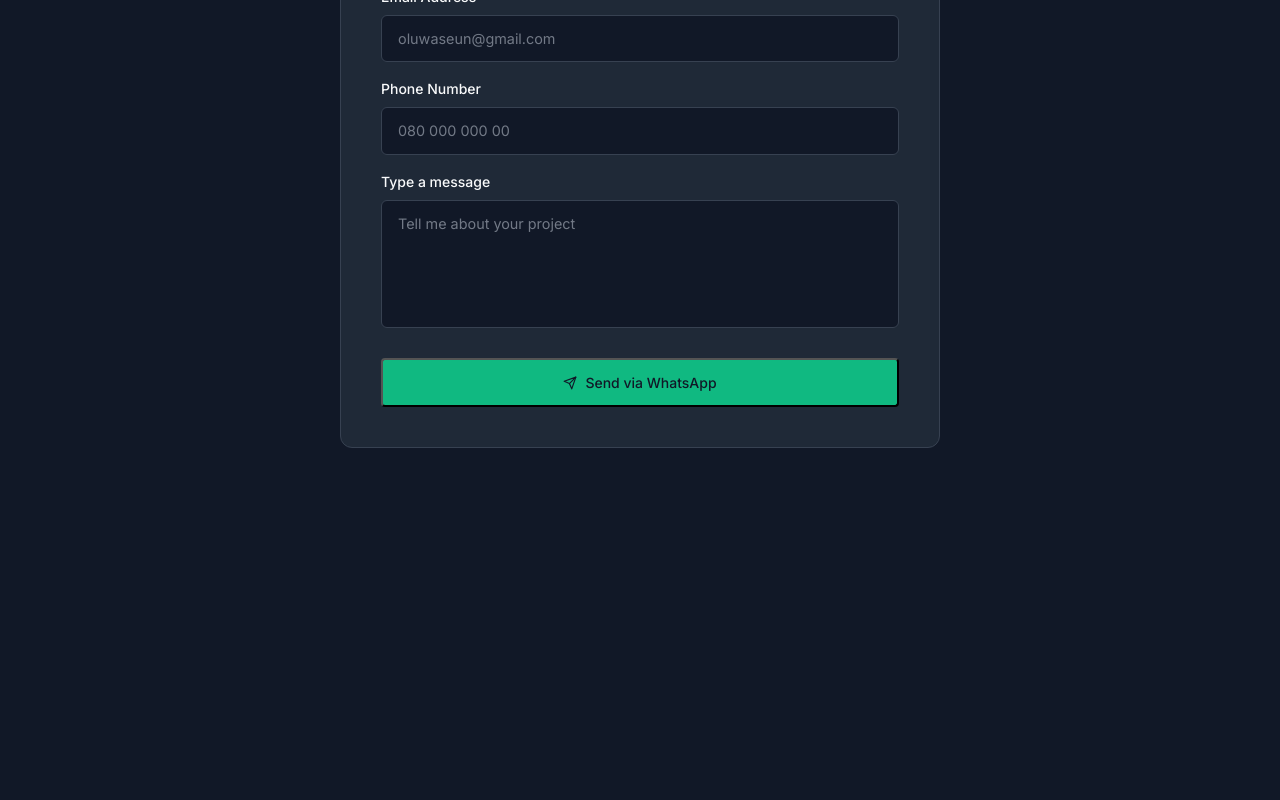
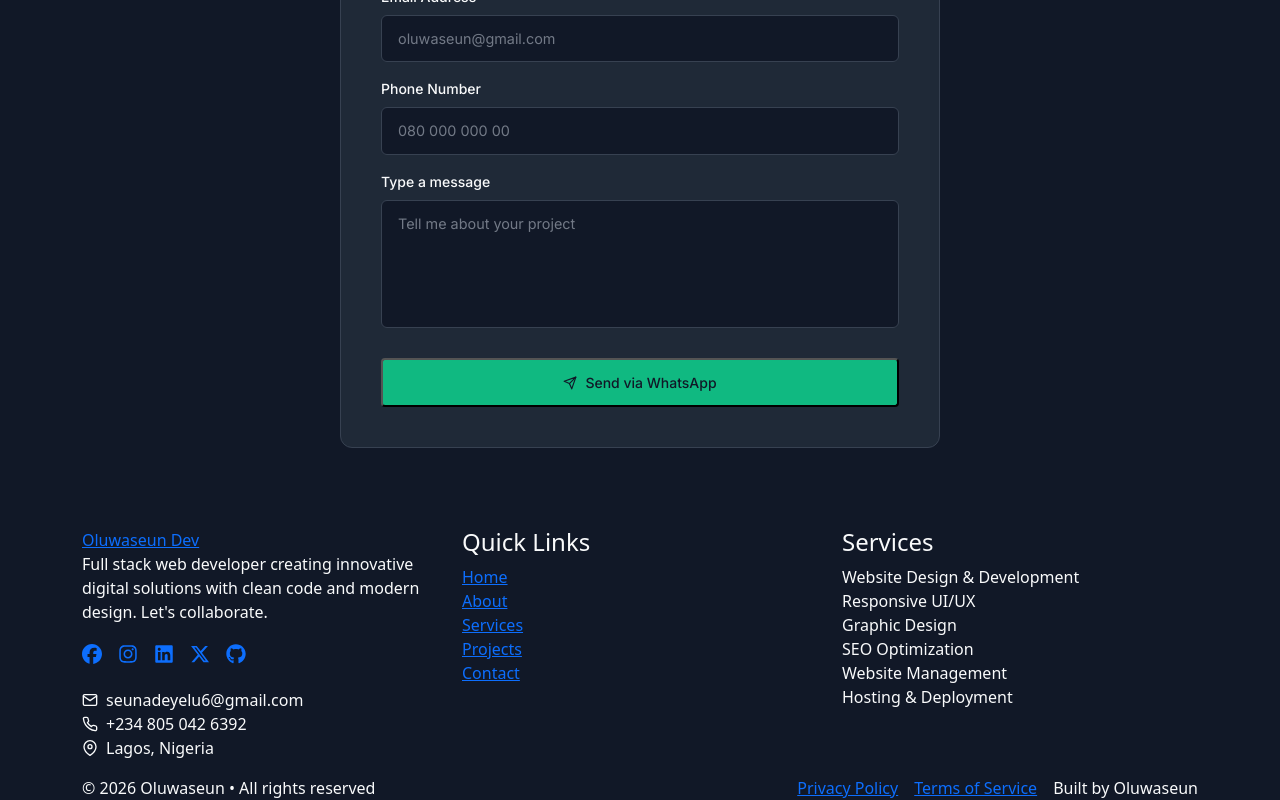
Before and after one commit to OluwaseunCfc/oluwaseun-portfolio, a React (Vite) app: page / in a window 1280 px wide. Shown: the part 5157-5957 px from the top of the page. Before the commit the page ends 5685 px from the top, so only its background shows below. Built offline with nearby package versions, Linux system fonts and the light colour scheme.

Commit message:
footer.jsx section

```diff
--- a/src/components/Footer.jsx
+++ b/src/components/Footer.jsx
@@ -1,11 +1,107 @@
-import React from 'react'
+import { Link } from 'react-router-dom';
+import { FiMail, FiPhone, FiMapPin } from 'react-icons/fi';
+import { FaFacebook, FaInstagram, FaLinkedin, FaGithub, FaXTwitter } from 'react-icons/fa6';
+import services from '../data/services';
 
 function Footer() {
+  const year = new Date().getFullYear();
+
+  const quickLinks = [
+    { label: 'Home', href: '#home' },
+    { label: 'About', href: '#about' },
+    { label: 'Services', href: '#services' },
+    { label: 'Projects', href: '#projects' },
+    { label: 'Contact', href: '#contact' },
+  ];
+
+  const socials = [
+    { icon: FaFacebook, url: 'https://www.facebook.com/profile.php?id=100054540940464', label: 'Facebook' },
+    { icon: FaInstagram, url: 'https://www.instagram.com/oluwaseundev', label: 'Instagram' },
+    { icon: FaLinkedin, url: 'https://www.linkedin.com/in/oluwaseun-dev-164937426', label: 'LinkedIn' },
+    { icon: FaXTwitter, url: 'https://x.com/oluwaseun_cfc', label: 'X (Twitter)' },
+    { icon: FaGithub, url: 'https://github.com/oluwaseunCfc', label: 'GitHub' },
+  ];
+
   return (
-    <div>
+    <footer className="footer-section">
+      <div className="container">
+        <div className="row g-4">
+          <div className="col-12 col-md-4">
+            <Link to="#home" className="footer-logo">
+              Oluwaseun Dev
+            </Link>
+            <p className="footer-bio">
+              Full stack web developer creating innovative digital solutions
+              with clean code and modern design. Let's collaborate.
+            </p>
 
-    </div>
-  )
+            <div className="footer-socials d-flex gap-3 mb-4">
+              {socials.map((social) => {
+                const Icon = social.icon;
+                return (
+                  <a
+                    key={social.label}
+                    href={social.url}
+                    target="_blank"
+                    rel="noopener noreferrer"
+                    aria-label={social.label}
+                    className="footer-social-icon"
+                  >
+                    <Icon size={20} />
+                  </a>
+                );
+              })}
+            </div>
+
+            <ul className="footer-contact-list list-unstyled">
+              <li className="d-flex align-items-center gap-2">
+                <FiMail size={16} /> seunadeyelu6@gmail.com
+              </li>
+              <li className="d-flex align-items-center gap-2">
+                <FiPhone size={16} /> +234 805 042 6392
+              </li>
+              <li className="d-flex align-items-center gap-2">
+                <FiMapPin size={16} /> Lagos, Nigeria
+              </li>
+            </ul>
+          </div>
+
+          <div className="col-6 col-md-4">
+            <h4 className="footer-heading">Quick Links</h4>
+            <ul className="footer-links list-unstyled">
+              {quickLinks.map((link) => (
+                <li key={link.label}>
+                  <Link to={link.href}>{link.label}</Link>
+                </li>
+              ))}
+            </ul>
+          </div>
+
+          <div className="col-6 col-md-4">
+            <h4 className="footer-heading">Services</h4>
+            <ul className="footer-links list-unstyled">
+              {services.map((service) => (
+                <li key={service.title} className="footer-service-item">
+                  {service.title}
+                </li>
+              ))}
+            </ul>
+          </div>
+        </div>
+      </div>
+
+      <div className="footer-bottom">
+        <div className="container d-flex flex-column flex-md-row justify-content-between align-items-center gap-2">
+          <p className="mb-0">© {year} Oluwaseun • All rights reserved</p>
+          <div className="d-flex gap-3">
+            <a href="#">Privacy Policy</a>
+            <a href="#">Terms of Service</a>
+            <span>Built by Oluwaseun</span>
+          </div>
+        </div>
+      </div>
+    </footer>
+  );
 }
 
-export default Footer
+export default Footer;
```
Also changed, not shown: src/services/contactService.js (deleted, +0 -18 lines).
